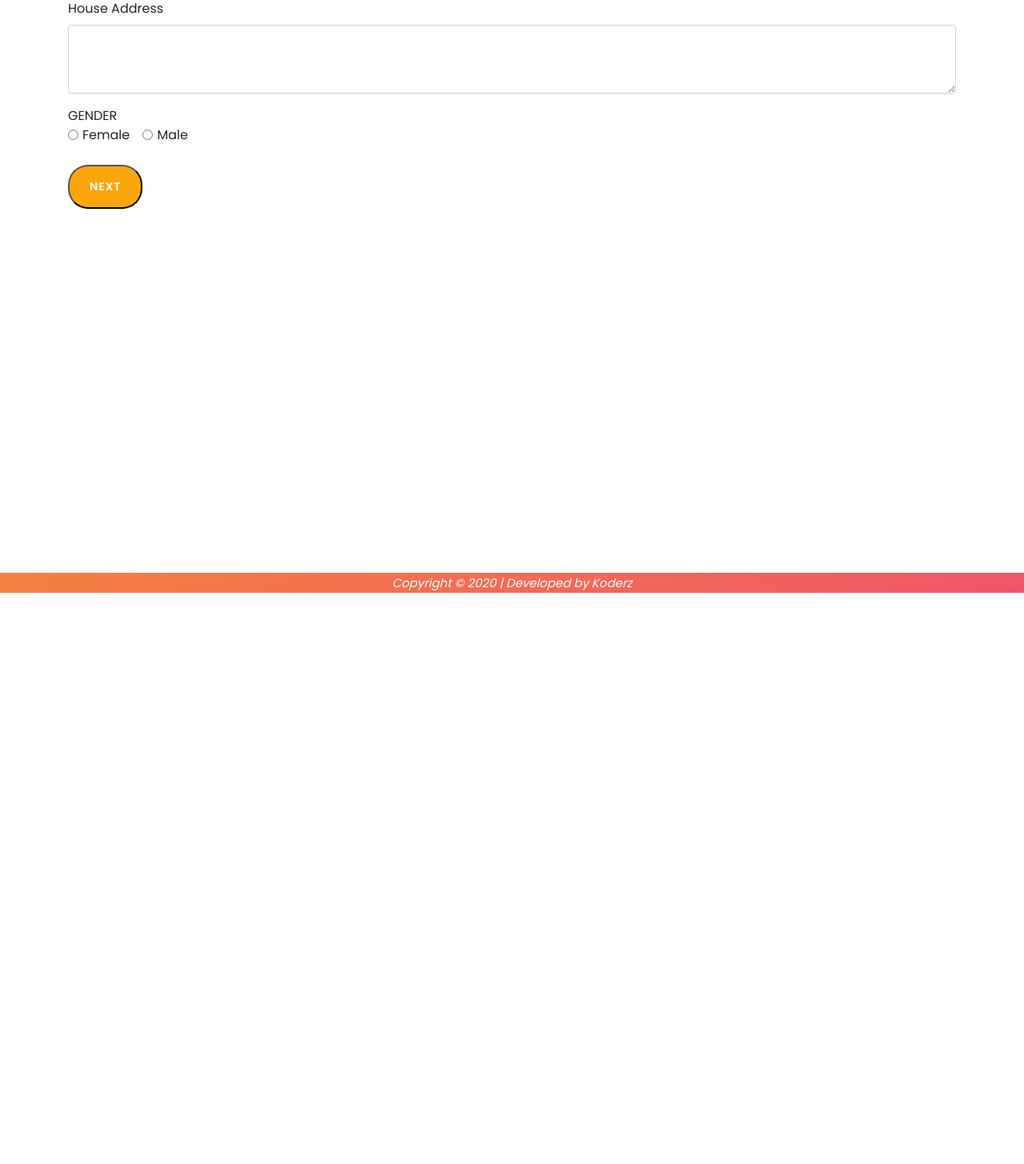
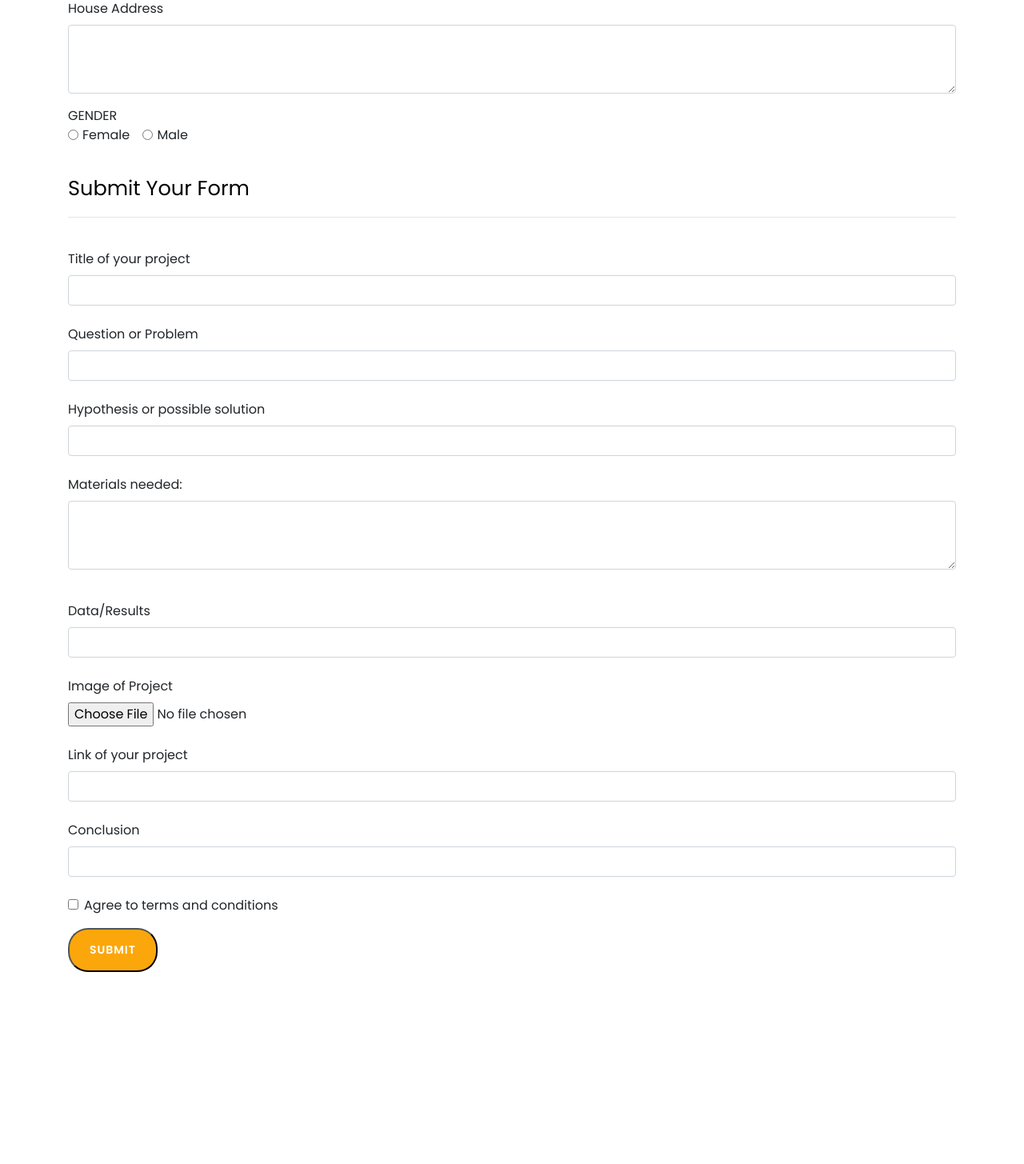
Before and after one commit to Koderz-SI/Scienocyde-UH, a Django app: template templates/core/participant.html in a window 1280 px wide. Shown: the part 1658-3113 px from the top of the page at 80% size. Before the commit the page ends 2399 px from the top, so only its background shows below. Run offline with Django 3.2, Linux system fonts and the light colour scheme; the template is opened without the code that fills it, so the values that code supplies are empty; parts of the project's set-up code (start-up, migrations or seed data) failed here and were passed over; some libraries are stand-ins or nearby versions.

Commit message:
Update participant.html

```diff
--- a/templates/core/participant.html
+++ b/templates/core/participant.html
@@ -5,6 +5,7 @@
 {% endblock %}
 
 {% block body %}
+
     <section class="section" id="about">
         <div class="container">
           <form>
@@ -154,8 +155,114 @@
                </div>
                <br><br>
 
+                <div class="form-page-content ng-pristine   ng-isolate-scope ">
+                  <!-- ngRepeat: element in page track by element.identifier --><div data-identifier="field1" data-index="0" style="width: 100%" class=" form-element ">
+                    <div class="form-element-html"><div ><div style="background-color:" class="heading-cover field-cover "><div style="text-align: left; font-size: 1.6em; padding-top: 10px; padding-bottom: ; color: #000000" class="bold-"><span >Submit Your Form</span></div><input type="hidden" data-field-id="field1" name="field1[]" value="SCHOOL DETAILS"></div></div></div>
+                    </div><!-- end ngRepeat: element in page track by element.identifier --><div data-identifier="field33" data-index="1" style="width: 100%" class=" even form-element form-element-field33 options-false index-false form-element-1 default-false form-element-type-customText is-required-false -handle">
+                    <div class="form-element-html"><div ><div class="absolute-false customText-cover field-cover" style="left: 20px; top: -20px;right: ;bottom: 100px;color: #b5b5b5 !important; background-color:"><div class="full" style="text-align: left"><hr ></div><input type="hidden" name="field33" data-field-id="field33"></div></div></div>
 
-              <a href="submit_form.html"><button type="submit" class="main-button-slider">NEXT</button></a>
+                    <br>
+
+
+                  <div class="form-label">
+                  <label for="validationCustom01">Title of your project</label>
+                  <input type="text" class="form-control" id="validationCustom01" placeholder=""  required>
+                  <div class="valid-feedback">
+                    Looks good!
+                  </div>
+                </div>
+
+                <br>
+
+                <div class="form-label">
+                  <label for="validationCustom01">Question or Problem</label>
+                  <input type="text" class="form-control" id="validationCustom01" placeholder=""  required>
+                  <div class="valid-feedback">
+                    Looks good!
+                  </div>
+                </div>
+
+                <br>
+
+
+               <div class="form-label">
+                  <label for="validationCustom01">Hypothesis or possible solution</label>
+                  <input type="text" class="form-control" id="validationCustom01" placeholder=""  required>
+                  <div class="valid-feedback">
+                    Looks good!
+                  </div>
+                </div>
+
+                <br>
+
+                <div class="mb-3">
+                <label for="exampleFormControlTextarea1" class="form-label">Materials needed:</label>
+                <textarea class="form-control" id="exampleFormControlTextarea1" rows="3"></textarea>
+                </div>
+
+                <br>
+
+                <div class="form-label">
+                  <label for="validationCustom01">Data/Results</label>
+                  <input type="text" class="form-control" id="validationCustom01" placeholder=""  required>
+                  <div class="valid-feedback">
+                    Looks good!
+                  </div>
+                </div>
+
+                <br>
+
+
+              <div class="form-label">
+                <label for="validationCustom01">Image of Project</label>
+                <br>
+                <form action="/action_page.php">
+                <input type="file" id="myFile" name="filename">
+               </form>
+             </div>
+
+                <br>
+
+              <div class="form-label">
+
+                <form action="/action_page.php">
+              <label for="validationCustom01">Link of your project</label><br>
+              <input type="url" class="form-control" id="validationCustom01" placeholder=""  required>
+             </form>
+
+
+
+              </div>
+
+              <br>
+
+
+
+                <div class="form-label">
+                  <label for="validationCustom01">Conclusion</label>
+                  <input type="text" class="form-control" id="validationCustom01" placeholder=""  required>
+                  <div class="valid-feedback">
+                    Looks good!
+                  </div>
+                </div>
+
+                <br>
+
+
+
+
+                <div class="form-group">
+                    <div class="form-check">
+                      <input class="form-check-input" type="checkbox" value="" id="invalidCheck" required>
+                      <label class="form-check-label" for="invalidCheck">
+                        Agree to terms and conditions
+                      </label>
+                      <div class="invalid-feedback">
+                        You must agree before submitting.
+                      </div>
+                </div>
+              </div>
+              <button type="submit" class="main-button-slider">Submit</button>
 
                 </form>
         </div>
```
